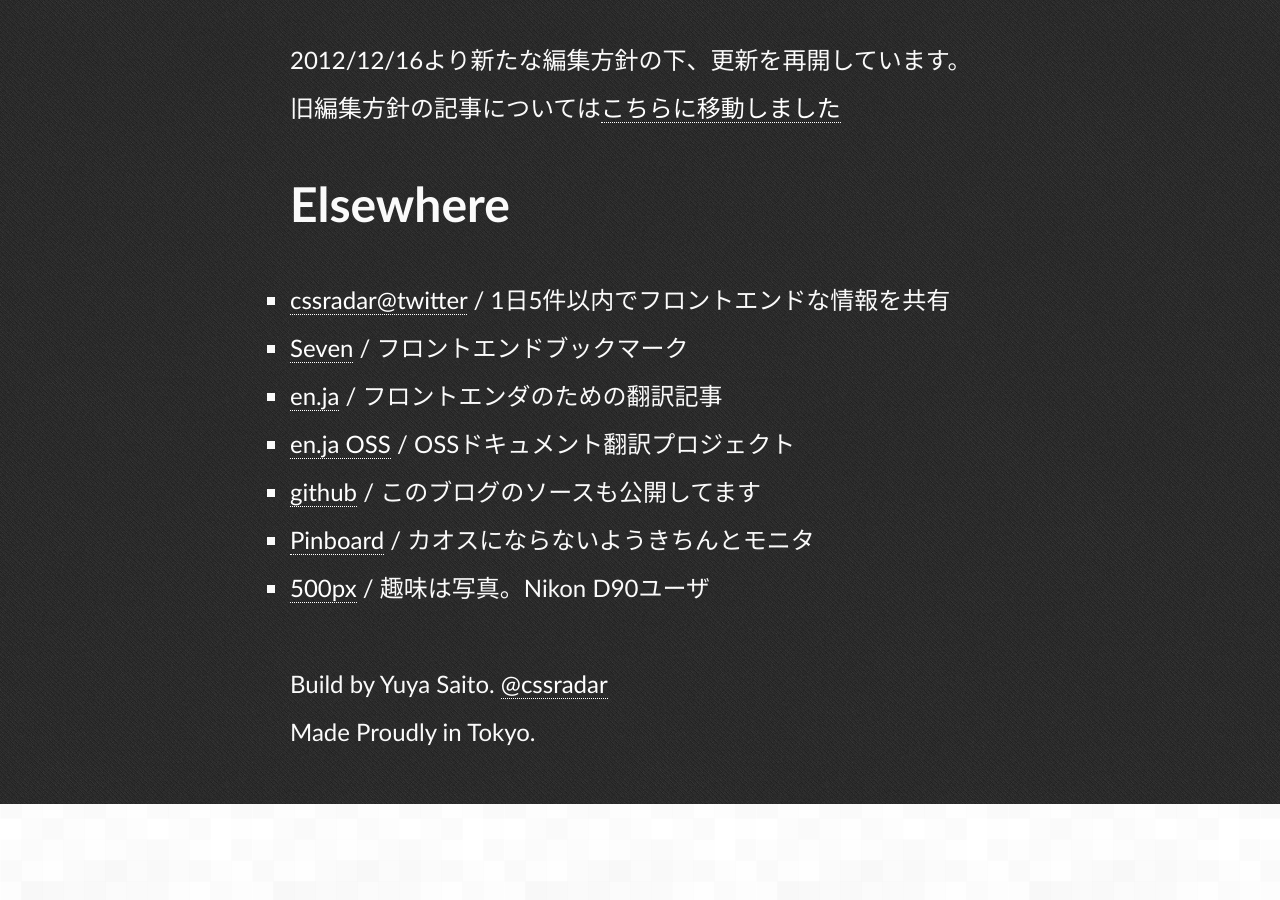
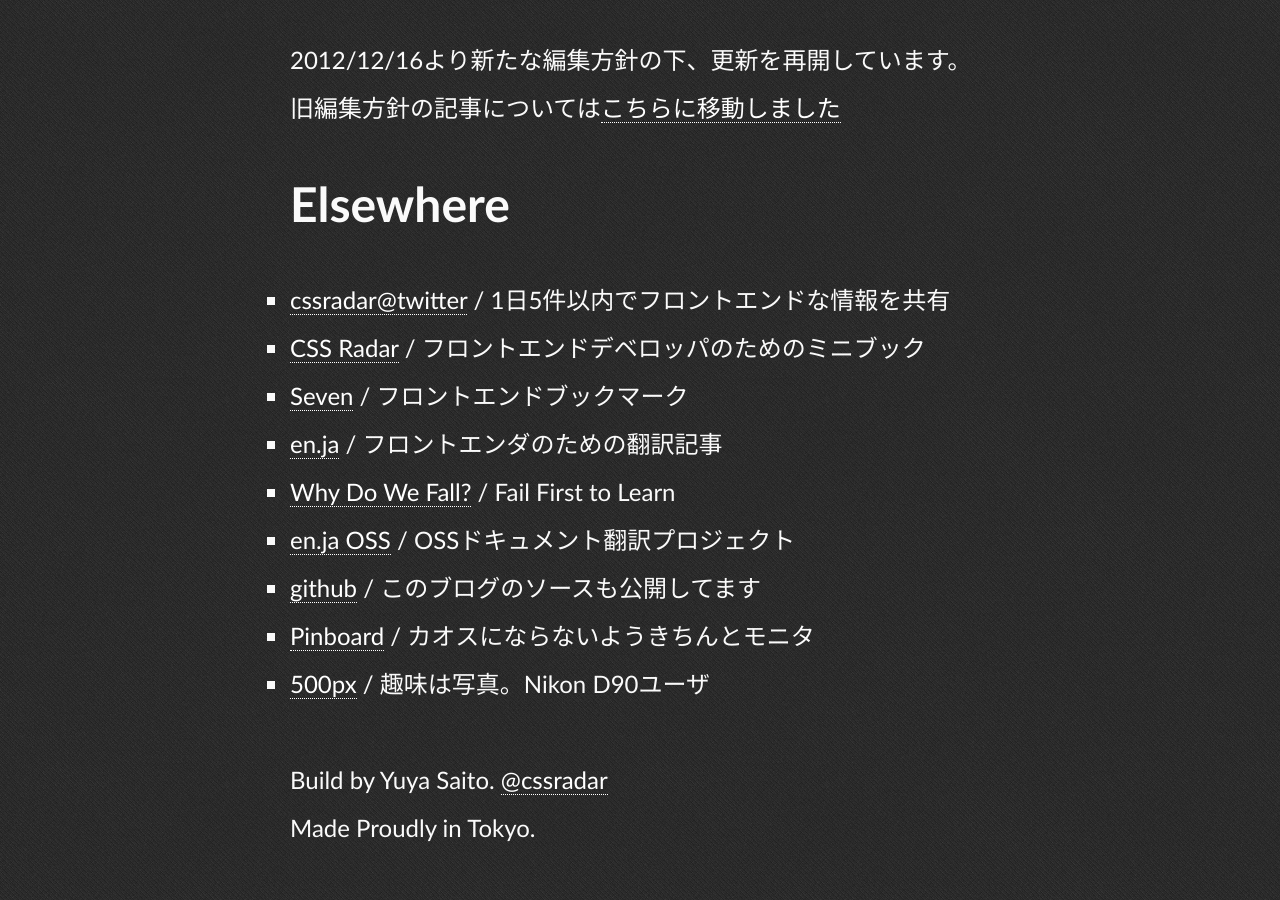
Before and after one commit to studiomohawk/publicdraft, a Jekyll site: the page built from index.html, in a window 1280 px wide and 900 px high, scrolled down 11399 px. Built offline with Jekyll 4.4.1, drawn with Linux system fonts in a browser that asks for light colours; nearby versions of some CDN libraries; before the commit the page ends 12203 px from its top, so only the background shows below that.

Commit message:
add site

```diff
--- a/_includes/module/elsewhere.html
+++ b/_includes/module/elsewhere.html
@@ -5,9 +5,11 @@
 		</div>
 		<div class="bd">
 			<ul class="list-square">
-				<li><a href="http://twitter.com/#!/cssradar" rel="me" title="cssradar@twitter">cssradar@twitter</a> / 1日5件以内でフロントエンドな情報を共有</li>
+        <li><a href="http://twitter.com/cssradar" rel="me" title="cssradar@twitter">cssradar@twitter</a> / 1日5件以内でフロントエンドな情報を共有</li>
+        <li><a href="http://css.studiomohawk.com/" rel="me" title="CSS Radar">CSS Radar</a> / フロントエンドデベロッパのためのミニブック</li>
 				<li><a href="http://seven.studiomohawk.com/" rel="me" title="Seven">Seven</a> / フロントエンドブックマーク</li>
         <li><a href="http://enja.studiomohawk.com/" rel="me" title="en.ja">en.ja</a> / フロントエンダのための翻訳記事</li>
+        <li><a href="http://why.dowefall.com/" rel="me" title="Why Do We Fall?">Why Do We Fall?</a> / Fail First to Learn</li>
         <li><a href="https://github.com/organizations/enja-oss">en.ja OSS</a> / OSSドキュメント翻訳プロジェクト</li>
 				<li><a href="https://github.com/studiomohawk" rel="me" title="github">github</a> / このブログのソースも公開してます</li>
 				<li><a href="http://pinboard.in/u:studiomohawk" rel="me" title="Pinboard">Pinboard</a> / カオスにならないようきちんとモニタ</li>
--- a/package.json
+++ b/package.json
@@ -1,9 +1,9 @@
 {
   "name": "enja",
-  "version": "2.0.0",
+  "version": "2.1.0",
   "devDependencies": {
     "grunt": "~0.4.x",
-    "grunt-contrib-watch": "~0.2.0a",
+    "grunt-contrib-watch": "~0.2.x",
     "grunt-contrib-stylus": "git://github.com/gruntjs/grunt-contrib-stylus.git#master",
     "grunt-csso": "~0.2.x",
     "grunt-jekyll": "~0.2.x"
```
Also changed, not shown: 5 other files.
